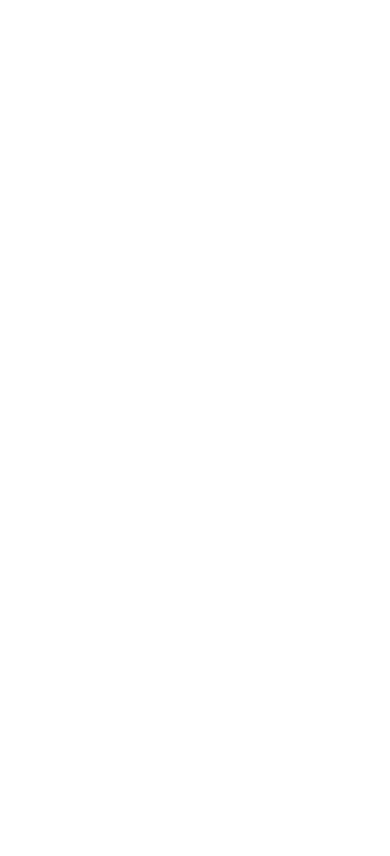
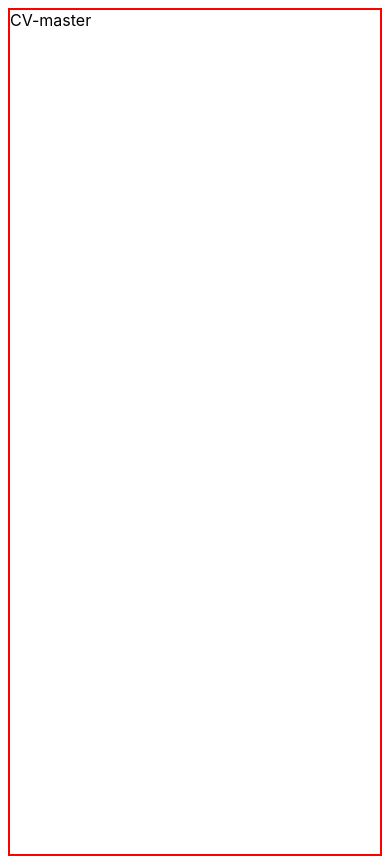
Before and after one commit to jozef-hudec-27/cv-master, a React (Create React App) app: page / in a window 390 px wide. Built offline with nearby package versions, Linux system fonts and the light colour scheme.

Commit message:
Add responsive cv element to the page

```diff
--- a/src/App.js
+++ b/src/App.js
@@ -1,5 +1,13 @@
+import Cv from './components/Cv'
+
 function App() {
-  return <div className="App"></div>
+  return (
+    <div id="main">
+      <div className="column"></div>
+      <Cv />
+      <div className="column"></div>
+    </div>
+  )
 }
 
 export default App
--- /dev/null
+++ b/src/components/Cv.js
@@ -0,0 +1,7 @@
+import React, { Component } from 'react'
+
+export default class Cv extends Component {
+  render() {
+    return <section id="cv">CV-master</section>
+  }
+}
--- a/src/index.css
+++ b/src/index.css
@@ -9,3 +9,43 @@
 code {
   font-family: source-code-pro, Menlo, Monaco, Consolas, 'Courier New', monospace;
 }
+
+#root {
+  height: 100vh;
+}
+
+.cv-wrapper {
+  height: 100%;
+}
+
+#cv {
+  border: 2px solid red;
+  aspect-ratio: 1 / 1.4;
+}
+
+#main {
+  height: 100%;
+  display: grid;
+  grid-template-columns: 2fr 3fr 2fr;
+  margin: 8px 0;
+}
+
+@media (max-width: 992px) {
+  #main {
+    grid-template-columns: 1fr 3fr 1fr;
+    margin: 8px 8px;
+  }
+}
+
+@media (max-width: 768px) {
+  #main {
+    grid-template-columns: 0fr 3fr 0fr;
+  }
+}
+
+@media (max-width: 576px) {
+  #cv {
+    aspect-ratio: unset;
+    height: 100%;
+  }
+}
```
